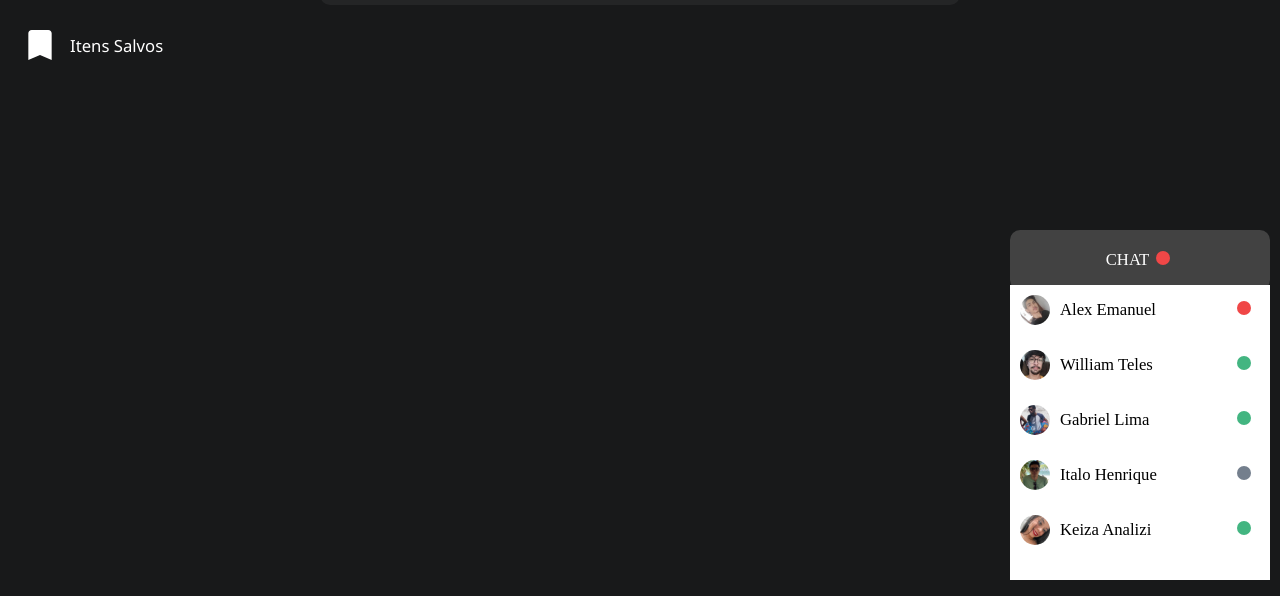
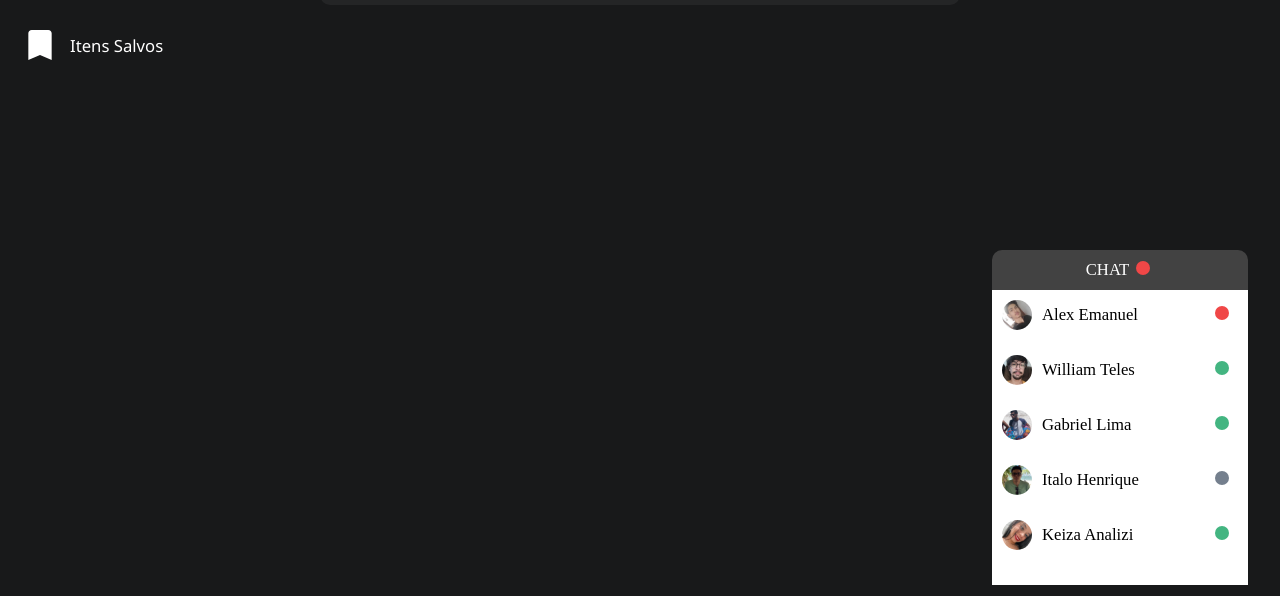
Before and after one commit to williamteles/Fibobook, a plain HTML site: page index.html in a window 1280 px wide. Shown: the part 215-811 px from the top of the page. Drawn offline with Linux system fonts and the light colour scheme; no server answers; a web font is replaced by a local one.

Commit message:
Minimizar e maximizar o chat

```diff
--- a/css/chat.css
+++ b/css/chat.css
@@ -4,20 +4,19 @@
 #chat-header {
     background-color: #424242;
     color: white;
-    height: 60px;
+    height: 40px;
     display: flex;
     justify-content: center;
     align-items: center;
-    border-radius: 10px;
+    border-radius: 10px 10px 0px 0px;
 }
 
 #chat-box {
+    width: 80%;
+    min-width: 197px;
+    position: sticky;
     bottom: 0px;
-    right: 0px;
-    width: 260px;
-    position: fixed;
-    margin-right: 10px;
-
+    align-self: end;
 }
 
 #user-chat-status, .friend-chat-status {
@@ -46,6 +45,4 @@
 #friends-list {
     background-color: white;
     padding: 10px;
-    position: relative;
-    top: -5px;
 }
--- a/css/sidebar-chat.css
+++ b/css/sidebar-chat.css
@@ -2,7 +2,6 @@
     background-color: transparent;
     grid-column: 3;
     grid-row: 2;
-    position: relative;
-    width: min-content;
-    height: min-content;
+    display: flex;
+    justify-content: center;
 }
--- a/index.html
+++ b/index.html
@@ -130,10 +130,29 @@
 					</div>
 				</div>
 			</div>
+			<div id ="chat-ind" style = "display:none">
+                <!--chatbot widget -->
+                <div class="widget">
+                    <div class="chat_header">
+						Chat
+                        <!--Add the name of the bot here -->
+                        <span class="chat_header_title"></span>
+                    </div>
+                    <!--Chatbot contents goes here -->
+                    <div class="chats" id="chats">
+                        <div class="clearfix"></div>
+                    </div>
+
+                    <!--keypad for user to type the message -->
+                    <div class="keypad">
+                        <textarea id="userInput" placeholder="Digite uma mensagem ..." class="usrInput"></textarea>
+                        <div id="sendButton"><i class="fa fa-paper-plane" aria-hidden="true"></i></div>
+					</div>
+				</div>
+            </div>
 		</aside>
 		<footer></footer>
 	</div>
-
 	<script type = "module" src = "js/create-new-user-post.js"></script>
 	<script type = "module" src = "js/update-feed-posts.js"></script>
 	<script type = "module" src = "js/load-feed-posts.js"></script>
@@ -142,6 +161,7 @@
 	<script src="js/like.js"></script>
 	<script src="js/comment.js"></script>
 	<script src="js/options.js"></script>
+	<script src="js/chat.js"></script>
 </body>
 
 </html>
```
Lines whose indentation alone changed are shown as unchanged.
